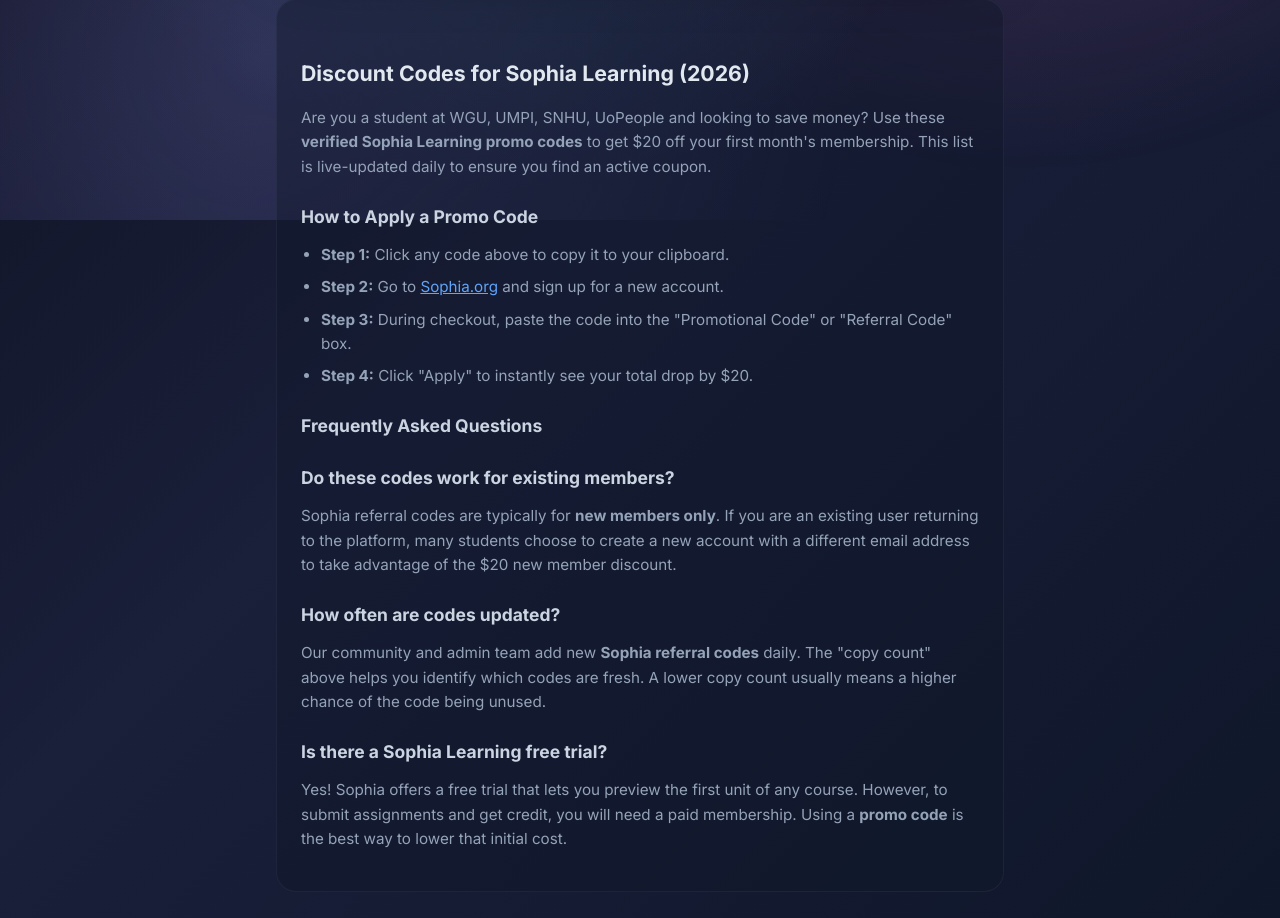
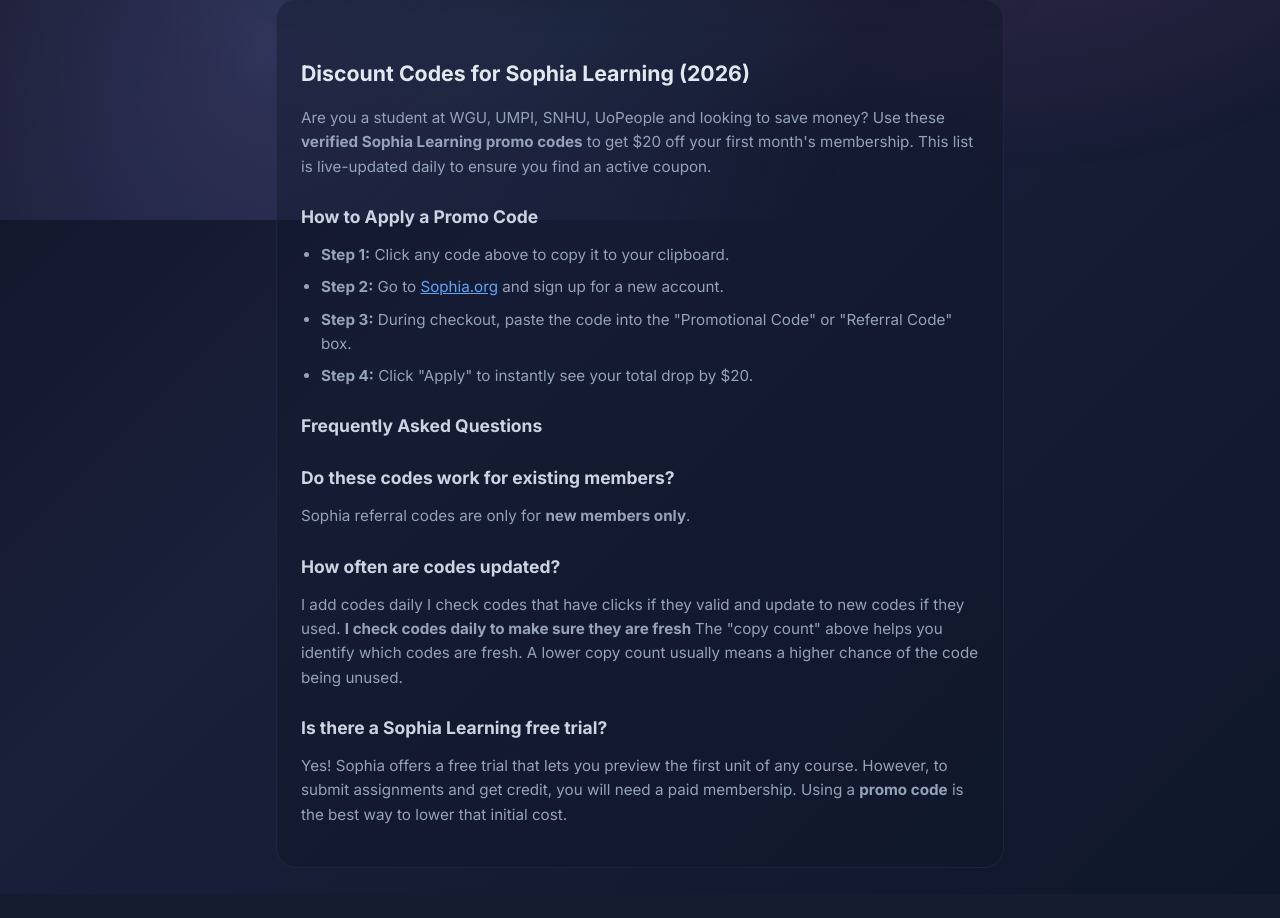
Before and after one commit to Zimonas/Sophcode, a Flask app: page / in a window 1280 px wide. Shown: the part 580-1498 px from the top of the page. After the commit the page ends 1404 px from the top, so only its background shows below. Run offline with Flask 3, Linux system fonts and the light colour scheme; data that the repository does not hold is empty; some libraries are stand-ins or nearby versions.

Commit message:
Update index.html

```diff
--- a/templates/index.html
+++ b/templates/index.html
@@ -42,7 +42,7 @@
         "name": "Are Sophia Learning promo codes valid for existing members?",
         "acceptedAnswer": {
           "@type": "Answer",
-          "text": "Most promo codes are for new accounts only. Existing members often create a new account with a different email to use a new discount code."
+          "text": "No, promo codes are for new accounts only."
         }
       }]
     }
@@ -283,12 +283,12 @@
 
       <h3>Do these codes work for existing members?</h3>
       <p>
-        Sophia referral codes are typically for <strong>new members only</strong>. If you are an existing user returning to the platform, many students choose to create a new account with a different email address to take advantage of the $20 new member discount.
+        Sophia referral codes are only for <strong>new members only</strong>.
       </p>
 
       <h3>How often are codes updated?</h3>
       <p>
-        Our community and admin team add new <strong>Sophia referral codes</strong> daily. The "copy count" above helps you identify which codes are fresh. A lower copy count usually means a higher chance of the code being unused.
+        I add codes daily I check codes that have clicks if they valid and update to new codes if they used. <strong>I check codes daily to make sure they are fresh </strong>  The "copy count" above helps you identify which codes are fresh. A lower copy count usually means a higher chance of the code being unused.
       </p>
 
       <h3>Is there a Sophia Learning free trial?</h3>
```
